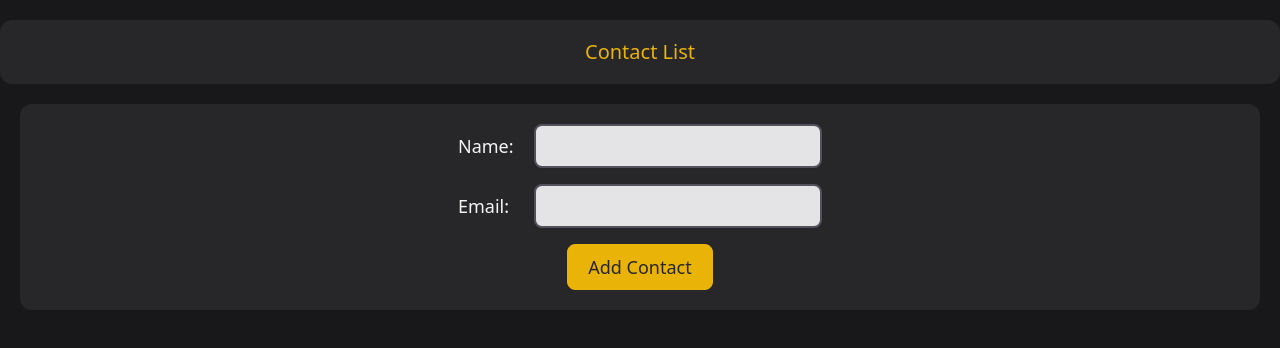
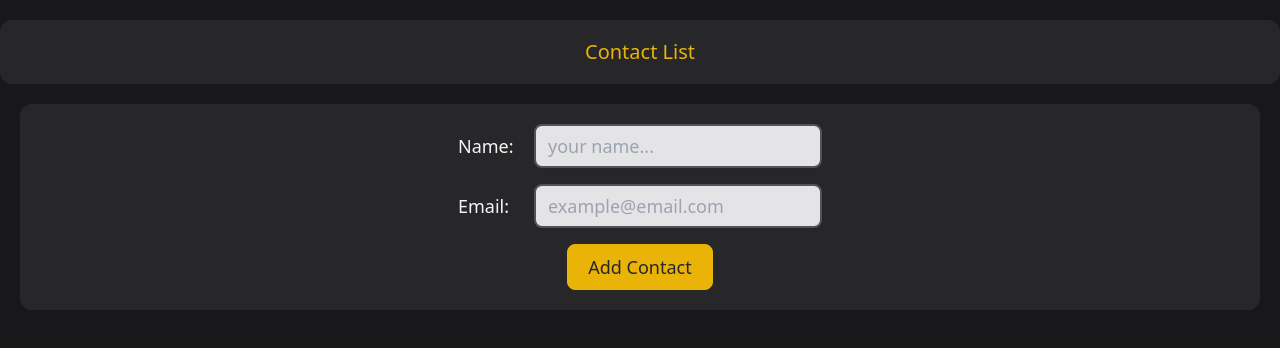
Before and after one commit to pedrrram/contact-list, a React (Create React App) app: page / in a window 1280 px wide. Shown: the top 348 px of the page. Built offline with nearby package versions, Linux system fonts and the light colour scheme.

Commit message:
replace useForm instead FormControl component

```diff
--- a/src/components/contact-app/AddContact.jsx
+++ b/src/components/contact-app/AddContact.jsx
@@ -1,47 +1,23 @@
-import { useState, useCallback } from 'react';
 import { memo } from 'react';
 
-import FormControl from './FormControl';
+import { contactFormConfig } from '../form/contactFormConfig';
+import useForm from '../form/useForm';
 
 const AddContact = ({ addContact }) => {
-  const [contact, setContact] = useState({
-    name: '',
-    email: '',
-  });
-
-  const changeHandler = useCallback((e) => {
-    setContact((prevCon) => ({ ...prevCon, [e.target.name]: e.target.value }));
-  }, []);
+  const [data, setData, Inputs] = useForm(contactFormConfig);
 
   const submitHandler = (e) => {
     e.preventDefault();
-    if (contact.name && contact.email) {
-      addContact(contact);
-      setContact({ name: '', email: '' });
+    if (data.name && data.email) {
+      addContact(data);
+      setData({ name: '', email: '' });
     }
   };
 
   return (
     <form className="bg-zinc-800 w-full flex flex-col items-center justify-center p-5 rounded-xl text-lg">
       <div className="flex flex-col justify-center items-center sm:w-96 space-y-4">
-        <FormControl
-          labelValue="Name"
-          inputAttrs={{
-            name: 'name',
-            value: contact.name,
-            onChange: changeHandler,
-            type: 'text',
-          }}
-        />
-        <FormControl
-          labelValue="Email"
-          inputAttrs={{
-            name: 'email',
-            value: contact.email,
-            onChange: changeHandler,
-            type: 'text',
-          }}
-        />
+        {Inputs}
         <button
           type="submti"
           onClick={submitHandler}
--- a/src/components/contact-app/FormControl.jsx
+++ /dev/null
@@ -1,15 +0,0 @@
-const FormControl = ({ inputAttrs, labelValue, labelAttrs }) => {
-  return (
-    <div className="flex justify-center items-center">
-      <label className="mr-3 sm:w-16" {...labelAttrs}>
-        {labelValue}:
-      </label>
-      <input
-        className="py-[6px] px-3 sm:w-72 rounded-lg outline-none shadow-sm border-2 border-zinc-600 bg-zinc-200 text-zinc-900 hover focus:border-yellow-500"
-        {...inputAttrs}
-      />
-    </div>
-  );
-};
-
-export default FormControl;
--- /dev/null
+++ b/src/components/form/Input.jsx
@@ -0,0 +1,16 @@
+import InputField from './InputField';
+import Select from './Select';
+
+const Input = (props) => {
+  return (
+    <>
+      {props.type === 'select' ? (
+        <Select {...props} />
+      ) : (
+        <InputField {...props} />
+      )}
+    </>
+  );
+};
+
+export default Input;
--- /dev/null
+++ b/src/components/form/InputField.jsx
@@ -0,0 +1,29 @@
+import { memo } from "react";
+
+const InputField = ({
+  key,
+  label,
+  name,
+  type,
+  placeholder,
+  handleChange,
+  className,
+  value,
+}) => {
+  return (
+    <div className="flex justify-center items-center">
+      <label className="mr-3 sm:w-16">{label}:</label>
+      <input
+        name={name}
+        key={key}
+        type={type}
+        value={value}
+        placeholder={placeholder}
+        onChange={handleChange}
+        className={className}
+      />
+    </div>
+  );
+};
+
+export default memo(InputField);
--- /dev/null
+++ b/src/components/form/Select.jsx
@@ -0,0 +1,36 @@
+const Select = ({
+  key,
+  label,
+  name,
+  type,
+  placeholder,
+  handleChange,
+  className,
+  value,
+  options,
+}) => {
+  const optionList = options.map((option) => (
+    <option key={option} value={option.toLowerCase()}>
+      {option}
+    </option>
+  ));
+  return (
+    <p>
+      <label>{label}</label>
+      <select
+        name={name}
+        key={key}
+        type={type}
+        value={value}
+        placeholder={placeholder}
+        options={options}
+        onChange={handleChange}
+        className={className}
+      >
+        {optionList}
+      </select>
+    </p>
+  );
+};
+
+export default Select;
--- /dev/null
+++ b/src/components/form/contactFormConfig.js
@@ -0,0 +1,18 @@
+export const contactFormConfig = [
+  {
+    name: 'name',
+    type: 'text',
+    label: 'Name',
+    placeholder: 'your name...',
+    className:
+      'py-[6px] px-3 sm:w-72 rounded-lg outline-none shadow-sm border-2 border-zinc-600 bg-zinc-200 text-zinc-900 hover focus:border-yellow-500',
+  },
+  {
+    name: 'email',
+    type: 'email',
+    label: 'Email',
+    placeholder: 'example@email.com',
+    className:
+      'py-[6px] px-3 sm:w-72 rounded-lg outline-none shadow-sm border-2 border-zinc-600 bg-zinc-200 text-zinc-900 hover focus:border-yellow-500',
+  },
+];
--- /dev/null
+++ b/src/components/form/useForm.js
@@ -0,0 +1,37 @@
+import { useState } from 'react';
+
+import Input from './Input';
+
+export default function useForm(config) {
+  const initialData = {};
+  for (const input of config) {
+    initialData[input.name] = '';
+  }
+
+  const [data, setData] = useState(initialData);
+
+  const handleChange = (e) => {
+    const name = e.target.name;
+    const value = e.target.value;
+    setData({
+      ...data,
+      [name]: value,
+    });
+  };
+
+  const Inputs = config.map((input) => (
+    <Input
+      key={input.name}
+      name={input.name}
+      type={input.type}
+      label={input.label}
+      placeholder={input.placeholder}
+      options={input.options}
+      value={data[input.name]}
+      className={input.className}
+      handleChange={handleChange}
+    />
+  ));
+
+  return [data, setData, Inputs];
+}
```
